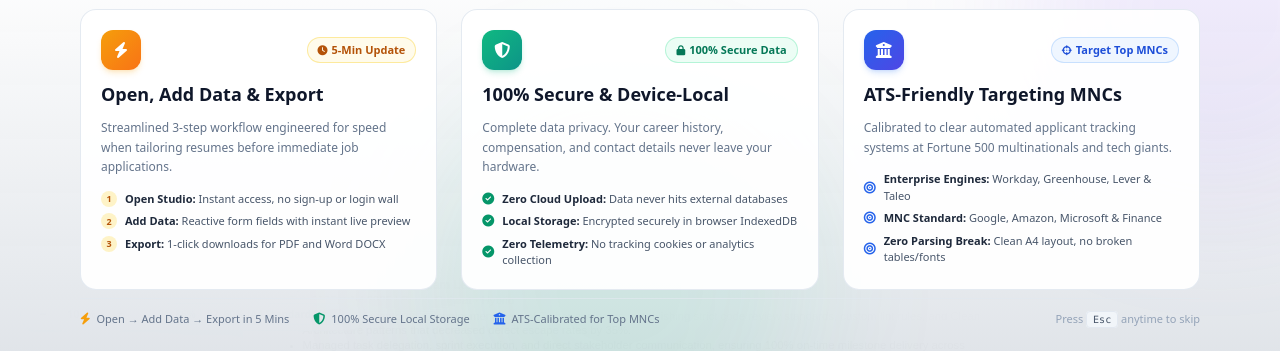
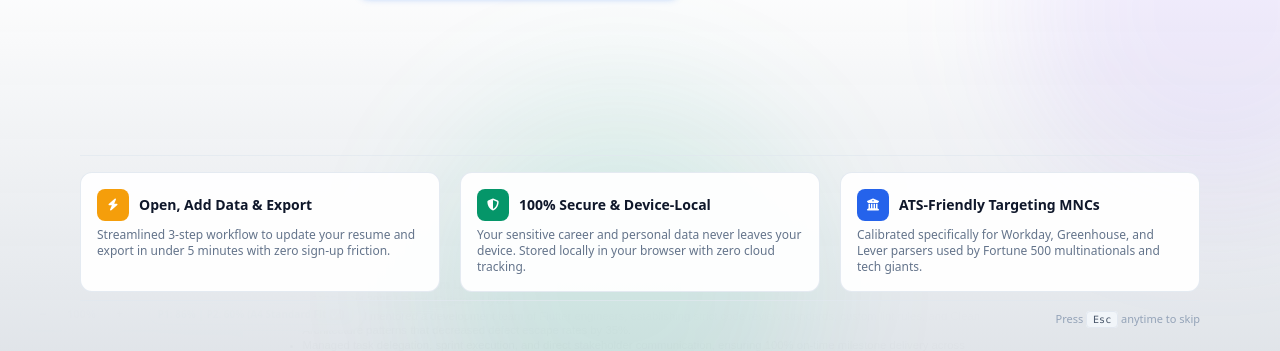
Before and after one commit to bhx20/Resume-Studio, a website: page src/client/index.html in a window 1280 px wide. Shown: the part 449-800 px from the top of the page. Drawn offline with nearby package versions, Linux system fonts and the light colour scheme; no server answers.

Commit message:
style(welcome): make cards smaller with concise 2-line descriptions, remove badges and footer tags

```diff
--- a/src/client/index.html
+++ b/src/client/index.html
@@ -947,127 +947,59 @@
           </div>
         </main>
 
-        <!-- 3 Large Dedicated Visual Feature Cards: The Core Concepts -->
-        <section class="grid grid-cols-1 md:grid-cols-3 gap-4 lg:gap-6 pt-3 sm:pt-4 border-t border-slate-200/70 shrink-0 w-full" aria-label="Core value pillars">
+        <!-- 3 Dedicated Visual Feature Cards: Compact & 2-Liner Descriptions -->
+        <section class="grid grid-cols-1 md:grid-cols-3 gap-3.5 lg:gap-5 pt-3 sm:pt-4 border-t border-slate-200/70 shrink-0 w-full" aria-label="Core value pillars">
 
           <!-- Pillar 1: Open, Add Data & Export (5-Min Update) -->
-          <div class="p-4 sm:p-5 rounded-2xl bg-white/95 border border-slate-200/90 shadow-2xs hover:border-amber-400 hover:shadow-md transition-all flex flex-col justify-between group">
-            <div class="space-y-2.5">
-              <div class="flex items-center justify-between gap-2">
-                <div class="w-10 h-10 rounded-xl bg-gradient-to-br from-amber-500 to-orange-500 text-white flex items-center justify-center shadow-md shadow-amber-500/20 text-base shrink-0 group-hover:scale-105 transition-transform">
+          <div class="p-3.5 sm:p-4 rounded-xl bg-white/95 border border-slate-200/90 shadow-2xs hover:border-amber-400 hover:shadow-sm transition-all group">
+            <div class="space-y-1.5">
+              <div class="flex items-center gap-2.5">
+                <div class="w-8 h-8 rounded-lg bg-amber-500 text-white flex items-center justify-center shadow-xs text-xs shrink-0 group-hover:scale-105 transition-transform">
                   <i class="fa-solid fa-bolt"></i>
                 </div>
-                <span class="inline-flex items-center gap-1 text-[11px] font-bold text-amber-700 bg-amber-50 px-2.5 py-1 rounded-full border border-amber-200/80">
-                  <i class="fa-solid fa-clock text-[10px]"></i> 5-Min Update
-                </span>
+                <h3 class="text-xs sm:text-sm font-bold text-slate-900 leading-snug">Open, Add Data &amp; Export</h3>
               </div>
-              <h3 class="text-base sm:text-lg font-black text-slate-900 leading-snug">Open, Add Data &amp; Export</h3>
-              <p class="text-xs text-slate-500 leading-relaxed">
-                Streamlined 3-step workflow engineered for speed when tailoring resumes before immediate job applications.
+              <p class="text-[11px] sm:text-xs text-slate-500 leading-relaxed mt-1">
+                Streamlined 3-step workflow to update your resume and export in under 5 minutes with zero sign-up friction.
               </p>
-              <ul class="space-y-1.5 pt-1 text-[11px] text-slate-600 font-medium">
-                <li class="flex items-center gap-2">
-                  <span class="w-4 h-4 rounded-full bg-amber-100 text-amber-700 flex items-center justify-center text-[9px] font-bold shrink-0">1</span>
-                  <span><strong class="text-slate-800">Open Studio:</strong> Instant access, no sign-up or login wall</span>
-                </li>
-                <li class="flex items-center gap-2">
-                  <span class="w-4 h-4 rounded-full bg-amber-100 text-amber-700 flex items-center justify-center text-[9px] font-bold shrink-0">2</span>
-                  <span><strong class="text-slate-800">Add Data:</strong> Reactive form fields with instant live preview</span>
-                </li>
-                <li class="flex items-center gap-2">
-                  <span class="w-4 h-4 rounded-full bg-amber-100 text-amber-700 flex items-center justify-center text-[9px] font-bold shrink-0">3</span>
-                  <span><strong class="text-slate-800">Export:</strong> 1-click downloads for PDF and Word DOCX</span>
-                </li>
-              </ul>
             </div>
           </div>
 
           <!-- Pillar 2: 100% Secure & Private Data -->
-          <div class="p-4 sm:p-5 rounded-2xl bg-white/95 border border-slate-200/90 shadow-2xs hover:border-emerald-400 hover:shadow-md transition-all flex flex-col justify-between group">
-            <div class="space-y-2.5">
-              <div class="flex items-center justify-between gap-2">
-                <div class="w-10 h-10 rounded-xl bg-gradient-to-br from-emerald-500 to-teal-600 text-white flex items-center justify-center shadow-md shadow-emerald-500/20 text-base shrink-0 group-hover:scale-105 transition-transform">
+          <div class="p-3.5 sm:p-4 rounded-xl bg-white/95 border border-slate-200/90 shadow-2xs hover:border-emerald-400 hover:shadow-sm transition-all group">
+            <div class="space-y-1.5">
+              <div class="flex items-center gap-2.5">
+                <div class="w-8 h-8 rounded-lg bg-emerald-600 text-white flex items-center justify-center shadow-xs text-xs shrink-0 group-hover:scale-105 transition-transform">
                   <i class="fa-solid fa-shield-halved"></i>
                 </div>
-                <span class="inline-flex items-center gap-1 text-[11px] font-bold text-emerald-700 bg-emerald-50 px-2.5 py-1 rounded-full border border-emerald-200/80">
-                  <i class="fa-solid fa-lock text-[10px]"></i> 100% Secure Data
-                </span>
+                <h3 class="text-xs sm:text-sm font-bold text-slate-900 leading-snug">100% Secure &amp; Device-Local</h3>
               </div>
-              <h3 class="text-base sm:text-lg font-black text-slate-900 leading-snug">100% Secure &amp; Device-Local</h3>
-              <p class="text-xs text-slate-500 leading-relaxed">
-                Complete data privacy. Your career history, compensation, and contact details never leave your hardware.
+              <p class="text-[11px] sm:text-xs text-slate-500 leading-relaxed mt-1">
+                Your sensitive career and personal data never leaves your device. Stored locally in your browser with zero cloud tracking.
               </p>
-              <ul class="space-y-1.5 pt-1 text-[11px] text-slate-600 font-medium">
-                <li class="flex items-center gap-2">
-                  <i class="fa-solid fa-circle-check text-emerald-600 text-xs shrink-0"></i>
-                  <span><strong class="text-slate-800">Zero Cloud Upload:</strong> Data never hits external databases</span>
-                </li>
-                <li class="flex items-center gap-2">
-                  <i class="fa-solid fa-circle-check text-emerald-600 text-xs shrink-0"></i>
-                  <span><strong class="text-slate-800">Local Storage:</strong> Encrypted securely in browser IndexedDB</span>
-                </li>
-                <li class="flex items-center gap-2">
-                  <i class="fa-solid fa-circle-check text-emerald-600 text-xs shrink-0"></i>
-                  <span><strong class="text-slate-800">Zero Telemetry:</strong> No tracking cookies or analytics collection</span>
-                </li>
-              </ul>
             </div>
           </div>
 
           <!-- Pillar 3: ATS Friendly Resume Targeting MNCs -->
-          <div class="p-4 sm:p-5 rounded-2xl bg-white/95 border border-slate-200/90 shadow-2xs hover:border-blue-400 hover:shadow-md transition-all flex flex-col justify-between group">
-            <div class="space-y-2.5">
-              <div class="flex items-center justify-between gap-2">
-                <div class="w-10 h-10 rounded-xl bg-gradient-to-br from-blue-600 to-indigo-600 text-white flex items-center justify-center shadow-md shadow-blue-500/20 text-base shrink-0 group-hover:scale-105 transition-transform">
+          <div class="p-3.5 sm:p-4 rounded-xl bg-white/95 border border-slate-200/90 shadow-2xs hover:border-blue-400 hover:shadow-sm transition-all group">
+            <div class="space-y-1.5">
+              <div class="flex items-center gap-2.5">
+                <div class="w-8 h-8 rounded-lg bg-blue-600 text-white flex items-center justify-center shadow-xs text-xs shrink-0 group-hover:scale-105 transition-transform">
                   <i class="fa-solid fa-building-columns"></i>
                 </div>
-                <span class="inline-flex items-center gap-1 text-[11px] font-bold text-blue-700 bg-blue-50 px-2.5 py-1 rounded-full border border-blue-200/80">
-                  <i class="fa-solid fa-crosshairs text-[10px]"></i> Target Top MNCs
-                </span>
+                <h3 class="text-xs sm:text-sm font-bold text-slate-900 leading-snug">ATS-Friendly Targeting MNCs</h3>
               </div>
-              <h3 class="text-base sm:text-lg font-black text-slate-900 leading-snug">ATS-Friendly Targeting MNCs</h3>
-              <p class="text-xs text-slate-500 leading-relaxed">
-                Calibrated to clear automated applicant tracking systems at Fortune 500 multinationals and tech giants.
+              <p class="text-[11px] sm:text-xs text-slate-500 leading-relaxed mt-1">
+                Calibrated specifically for Workday, Greenhouse, and Lever parsers used by Fortune 500 multinationals and tech giants.
               </p>
-              <ul class="space-y-1.5 pt-1 text-[11px] text-slate-600 font-medium">
-                <li class="flex items-center gap-2">
-                  <i class="fa-solid fa-bullseye text-blue-600 text-xs shrink-0"></i>
-                  <span><strong class="text-slate-800">Enterprise Engines:</strong> Workday, Greenhouse, Lever &amp; Taleo</span>
-                </li>
-                <li class="flex items-center gap-2">
-                  <i class="fa-solid fa-bullseye text-blue-600 text-xs shrink-0"></i>
-                  <span><strong class="text-slate-800">MNC Standard:</strong> Google, Amazon, Microsoft &amp; Finance</span>
-                </li>
-                <li class="flex items-center gap-2">
-                  <i class="fa-solid fa-bullseye text-blue-600 text-xs shrink-0"></i>
-                  <span><strong class="text-slate-800">Zero Parsing Break:</strong> Clean A4 layout, no broken tables/fonts</span>
-                </li>
-              </ul>
             </div>
           </div>
 
         </section>
 
-        <!-- Trust Badges Footer -->
-        <footer class="pt-3 mt-2 border-t border-slate-200/70 flex flex-wrap items-center justify-between gap-2 text-slate-500 text-[11px] shrink-0">
-          <div class="flex items-center gap-4 sm:gap-6 flex-wrap">
-            <span class="inline-flex items-center gap-1.5 font-medium">
-              <i class="fa-solid fa-bolt text-amber-500 text-xs"></i>
-              <span>Open &rarr; Add Data &rarr; Export in 5 Mins</span>
-            </span>
-            <span class="inline-flex items-center gap-1.5 font-medium">
-              <i class="fa-solid fa-shield-halved text-emerald-600 text-xs"></i>
-              <span>100% Secure Local Storage</span>
-            </span>
-            <span class="inline-flex items-center gap-1.5 font-medium">
-              <i class="fa-solid fa-building-columns text-blue-600 text-xs"></i>
-              <span>ATS-Calibrated for Top MNCs</span>
-            </span>
-          </div>
-
-          <div class="text-[11px] text-slate-400">
-            <span>Press <kbd class="px-1.5 py-0.5 font-mono text-[10px] bg-slate-100 border border-slate-200 rounded text-slate-600 font-medium">Esc</kbd> anytime to skip</span>
-          </div>
+        <!-- Clean Minimalist Footer -->
+        <footer class="pt-2.5 mt-2 border-t border-slate-200/70 flex items-center justify-end text-slate-400 text-[11px] shrink-0">
+          <span>Press <kbd class="px-1.5 py-0.5 font-mono text-[10px] bg-slate-100 border border-slate-200 rounded text-slate-600 font-medium">Esc</kbd> anytime to skip</span>
         </footer>
 
       </div>
```
